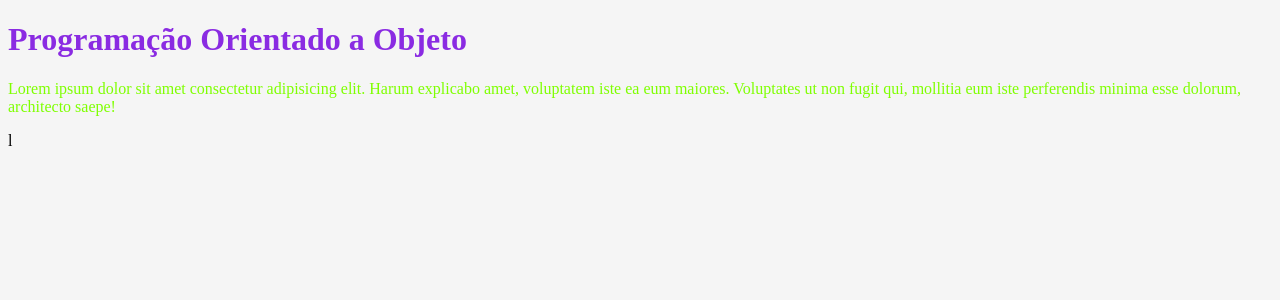
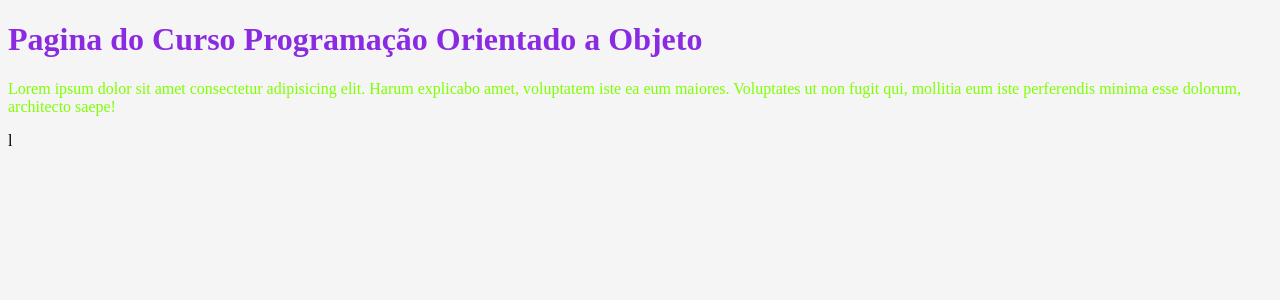
Before and after one commit to evertonrm89/PRIMEIRO-FLASK, a Flask app: template templates/curso_poo.html in a window 1280 px wide. Shown: the top 300 px of the page. Run offline with Flask 3, Linux system fonts and the light colour scheme; the template is opened without the code that fills it, so the values that code supplies are empty.

Commit message:
15/11 loja

```diff
--- a/app.py
+++ b/app.py
@@ -16,5 +16,14 @@ def saudacao():
 def curso():
     return render_template("cursos.html")
 
+@app.route('/cursos/<nome>')
+def curso_com_nome(nome):
+    if nome == 'devweb':
+        return render_template("curso_devweb.html")
+    elif nome == 'poo':
+        return render_template("curso_poo.html")
+    else:
+        return "Curso não existe"
+
 if __name__ == '__main__':
     app.run(debug=True)
--- a/templates/curso_poo.html
+++ b/templates/curso_poo.html
@@ -2,12 +2,12 @@
 <html>
 <head>
     <meta charset="UTF-8">
-    <title>Curso Programação Orientado a Objeto</title>
+    <title>Programação Orientado a Objeto</title>
     <link rel="stylesheet" href="/static/estilo.css">
 
 </head>
 <body>
-    <h1>Programação Orientado a Objeto</h1>
+    <h1>Pagina do Curso Programação Orientado a Objeto</h1>
     <p>Lorem ipsum dolor sit amet consectetur adipisicing elit. Harum explicabo amet, voluptatem iste ea eum maiores.
         Voluptates ut non fugit qui,
         mollitia eum iste perferendis minima esse dolorum, architecto saepe!</p>
```
